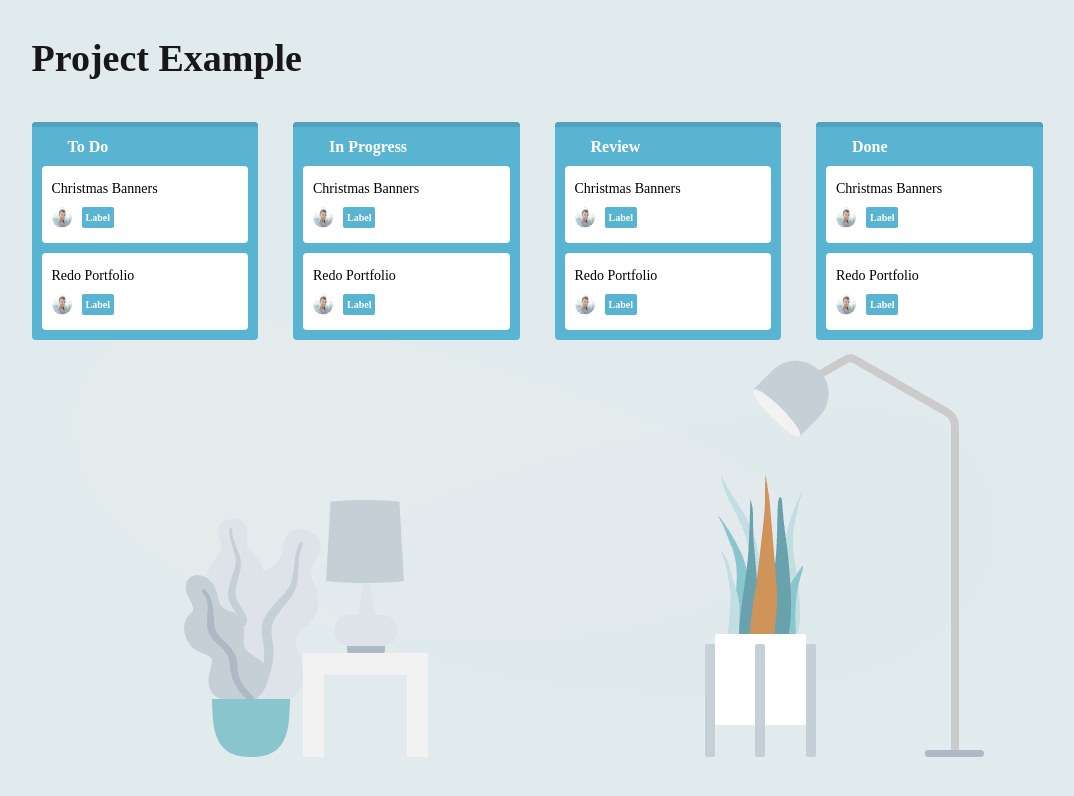
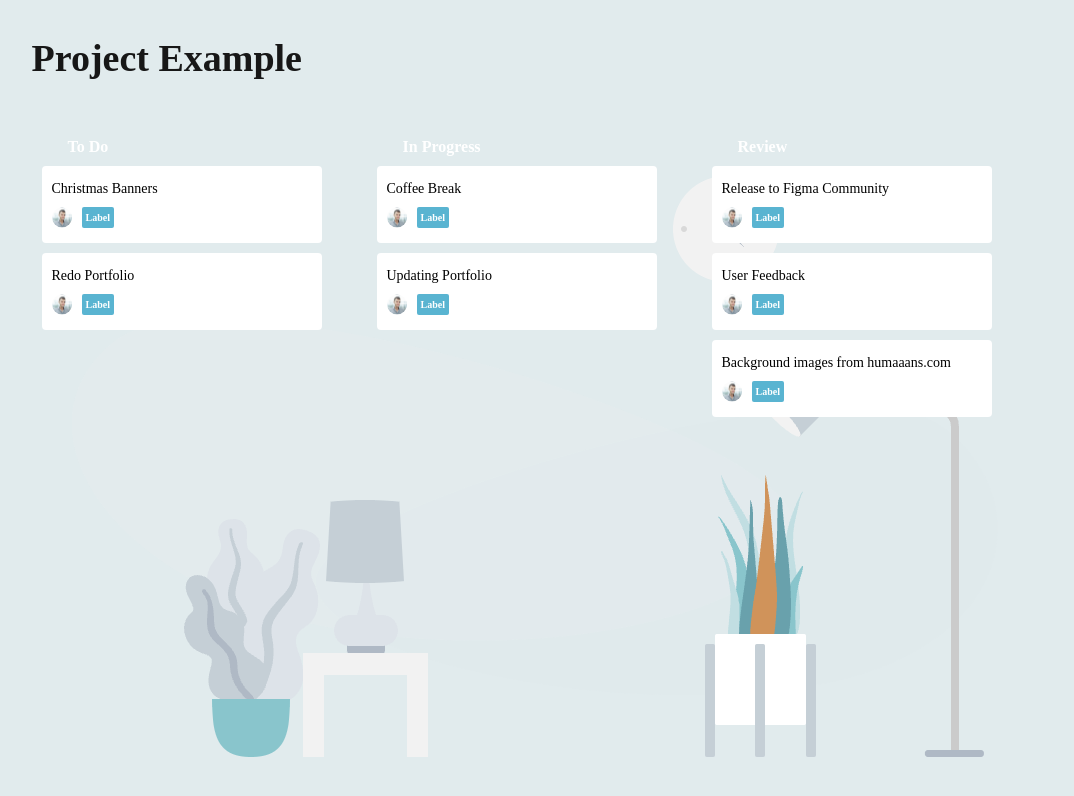
Before and after one commit to Maxim93mk/TODO, a React (Create React App) app: page / in a window 1280 px wide. Shown: the top 796 px of the page, without its empty margins (133-1207 px from the left). Built offline with nearby package versions, Linux system fonts and the light colour scheme.

Commit message:
Создание карточек задач c использованием массива объектов

```diff
--- a/src/components/app/App.jsx
+++ b/src/components/app/App.jsx
@@ -1,21 +1,49 @@
 import './App.css';
-import React from 'react';
+import React, { useState } from 'react';
 import TasksMain from '../tasks/tasks';
+import { fragments } from './fragmentStyle.js'
 
 function App() {
+  let db = [
+    {
+      id: 1,
+      name: 'To Do',
+      count: 3,
+      tasks: ['Christmas Banners', 'Redo Portfolio']
+    },
+    {
+      id: 2,
+      name: 'In Progress',
+      count: 1,
+      tasks: ['Coffee Break', 'Updating Portfolio']
+    },
+    {
+      id: 2,
+      name: 'Review',
+      count: 1,
+      tasks: ['Release to Figma Community', 'User Feedback', 'Background images from humaaans.com']
+    },
+  ];
+  const [data, setNotes] = useState(db);
   return (
     <>
 
       <main className='tasks-main'>
         <div className='container'>
           <div className='tasks-main__img'>
-             <h1 className='tasks-main__img-header'>Project Example</h1>
-             <div className='tasks-main-blocks'>
-                <TasksMain blockTasksHeader="To Do" />
-                <TasksMain blockTasksHeader="In Progress" />
-                <TasksMain blockTasksHeader="Review" />
-                <TasksMain blockTasksHeader="Done" />
-             </div>
+            <h1 className='tasks-main__img-header'>Project Example</h1>
+            <div className='tasks-main-blocks'>
+              <TasksMain
+                {...data[0]}
+                bgColor={fragments.fragment_to_do}
+              />
+              <TasksMain
+              {...data[1]}
+              bgColor={fragments.fragment_2}
+               />
+              <TasksMain {...data[2]} />
+
+            </div>
           </div>
         </div>
       </main>
--- /dev/null
+++ b/src/components/app/fragmentStyle.js
@@ -0,0 +1,12 @@
+const fragment_to_do = {
+    backgroundColor: '#59B4D1',
+};
+
+const fragment_2 = {
+    backgroundColor: 'green',
+};
+
+export const fragments = {
+    fragment_to_do: fragment_to_do,
+    fragment_2: fragment_2
+};
--- a/src/components/tasks/css/tasks.css
+++ b/src/components/tasks/css/tasks.css
@@ -3,11 +3,12 @@
     margin-top: 42px;
     max-width: 300px;
     width: 100%;
-    background-color: #59B4D1;
+    height: 100%;
+    /* background-color: #59B4D1; */
 }
 
 .tasks-block-line{
-    background-color: #50a2bc;
+    /* background-color: #50a2bc; */
      border-radius: 4px 4px 0px 0px;
      height: 5px;
 }
--- a/src/components/tasks/task-item.jsx
+++ b/src/components/tasks/task-item.jsx
@@ -3,7 +3,7 @@ import TaskUser from "./tasks-user";
 import foto_1 from "./img/foto_1.svg";
 import './css/task-item.css';
 
-function TaskItem({ taskName }) {
+function TaskItem({taskName}) {
     return (
         <>
             <div className="task-item">
--- a/src/components/tasks/tasks.jsx
+++ b/src/components/tasks/tasks.jsx
@@ -2,14 +2,19 @@ import React from "react";
 import TaskItem from "./task-item";
 import '../tasks/css/tasks.css'
 
-function TasksMain({ blockTasksHeader }) {
+function TasksMain(data, bgColor) {
+    console.log(bgColor)
+    let blockTasksHeader = data.name;
+    let tasksList = data.tasks.map((elem)=>{
+      return <TaskItem taskName = {elem} />
+    });
+
     return (
         <>
-            <div className="tasks-block">
+            <div className="tasks-block" style={bgColor}>
                 <div className="tasks-block-line"></div>
                     <h2 className="tasks-block__header">{blockTasksHeader}</h2>
-                    <TaskItem taskName="Christmas Banners" />
-                    <TaskItem taskName="Redo Portfolio" />
+                    {tasksList}
             </div>
         </>
     );
```
Also changed, not shown: src/components/app/App.css (line endings or trailing spaces).
